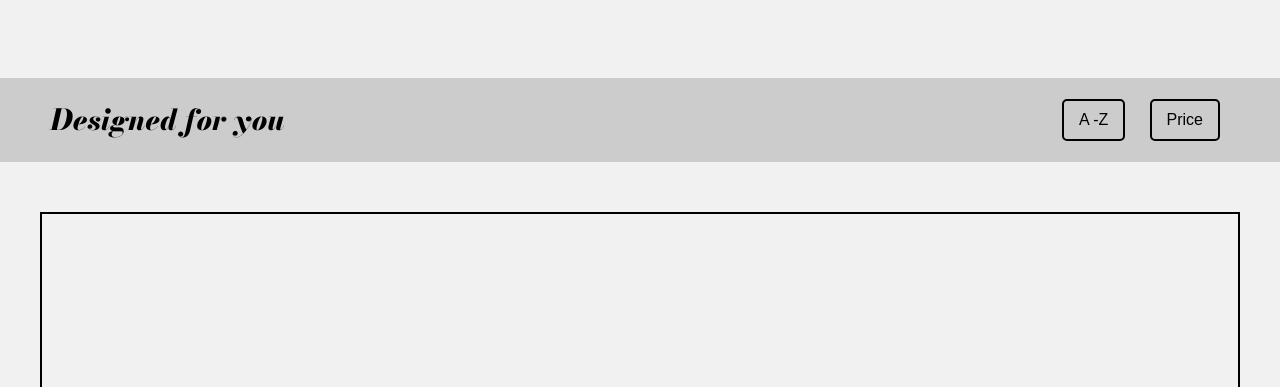
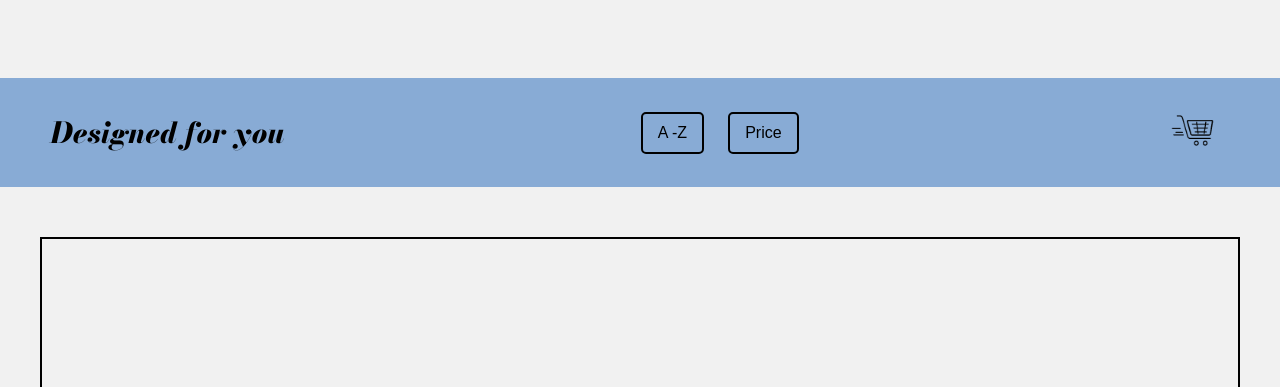
Before and after one commit to StefaniaGalazzo/Shockz-ecommers-VanillaJS, a plain HTML site: page index.html in a window 1280 px wide. Shown: the part 822-1209 px from the top of the page. Drawn offline with nearby package versions, Linux system fonts and the light colour scheme.

Commit message:
feat: aggiunta cart html e css

```diff
--- a/css/ciao.css
+++ b/css/ciao.css
@@ -251,7 +251,7 @@ header{
       margin: 100px 0 30px;
       padding: 20px 50px;
 
-      background-color: #ccc;
+      background-color: rgb(136, 171, 213);
   }
 
 
@@ -265,7 +265,9 @@ header{
 
   }
 
-
+  .cart{
+    background-color: rgba(240, 255, 255, 0);
+  }
   .wrapper__products{
     height: 65vh;
     margin: 20px 40px 120px 40px;
--- a/index.html
+++ b/index.html
@@ -92,7 +92,10 @@
         <button class="ordinealfabetico">A -Z</button>
         <button class="ordinaperprezzo">Price</button>
       </div>
+
+      <button class="cart"><img src="img/cart-black.png" alt="cart" width="45px"></button>
     </div>
+
     <div class="wrapper__products">
     </div>
 
```
Also changed, not shown: img/cart-black.png (added).
